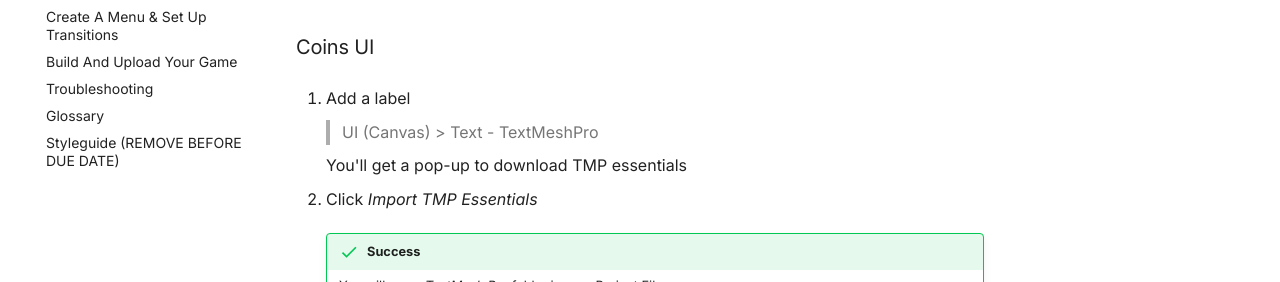
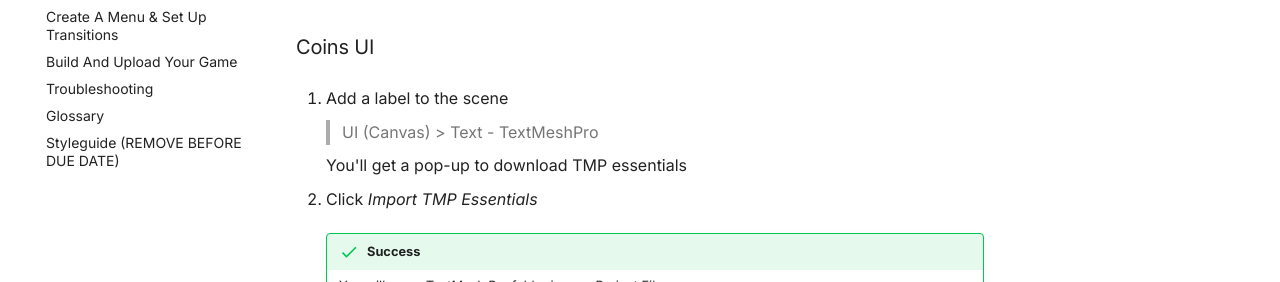
Before and after one commit to Mcitang/User-Documentation, an MkDocs documentation site: the page built from docs/make-game.md, in a window 1280 px wide and 900 px high, scrolled down 8733 px. Shown: the part 172-454 px from the top of the window. Built offline with MkDocs 1.6.1 and Material for MkDocs 9.7.7, drawn with Linux system fonts in a browser that asks for light colours; emoji names are drawn with the system emoji font; comment, search, counter and statistics services are not loaded.

Commit message:
Clarify hint for where to add objects to scene

```diff
--- a/docs/make-game.md
+++ b/docs/make-game.md
@@ -288,7 +288,7 @@ Before hitting _Play_ though, we have to assign a value to the `Rigidbody2D` var
 
 ### Coins UI
 
-1. Add a label
+1. Add a label to the scene
 
     > UI (Canvas) > Text - TextMeshPro
 
```
